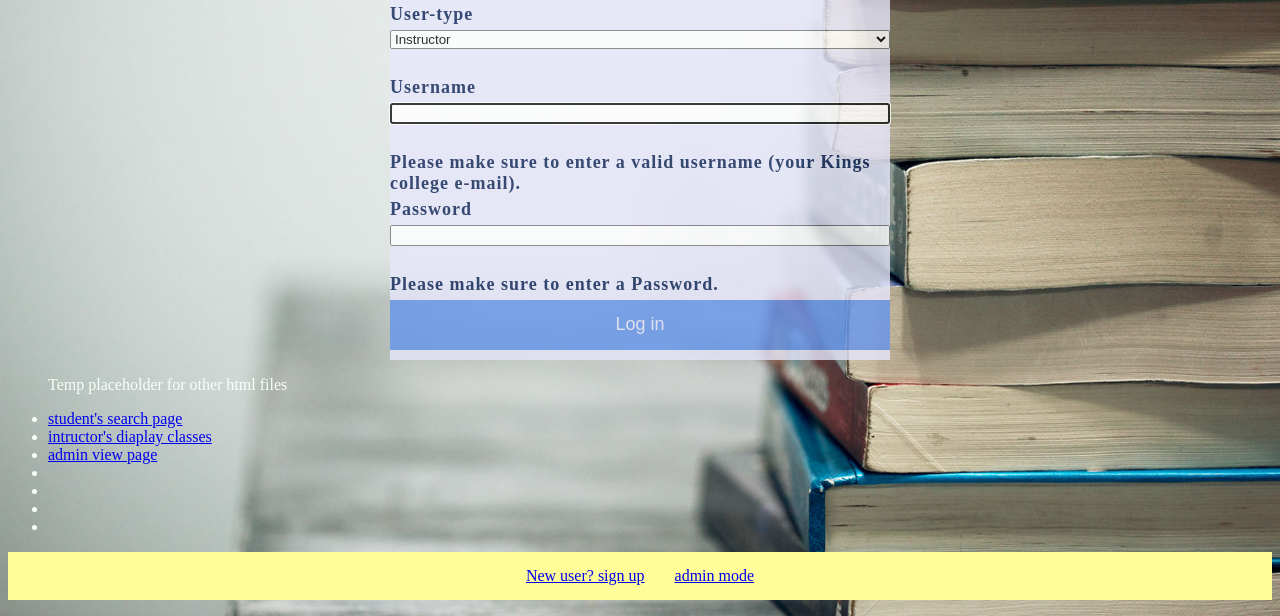
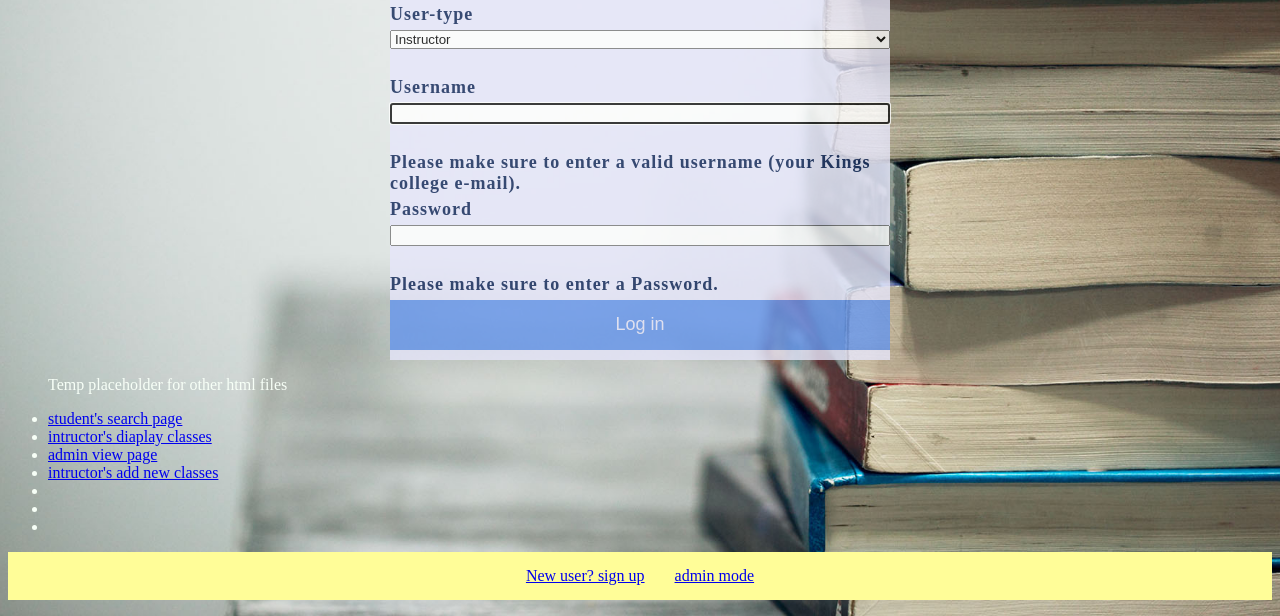
Before and after one commit to kanvile/kanvile.github.io, a plain HTML site: page html/index.html in a window 1280 px wide. Shown: the part 308-924 px from the top of the page. Drawn offline with Linux system fonts and the light colour scheme.

Commit message:
add new class html added

```diff
--- a/html/index.html
+++ b/html/index.html
@@ -36,7 +36,7 @@
     <li><a href="/html/search.html">student's search page</a></li>
     <li><a href="/html/displayclasses.html">intructor's diaplay classes</a></li>
     <li><a href="/html/adminView.html">admin view page</a></li>
-    <li><a href="#"></a></li>
+    <li><a href="/html/addnewclass.html">intructor's add new classes</a></li>
     <li><a href="#"></a></li>
     <li><a href="#"></a></li>
     <li><a href="#"></a></li>
```
